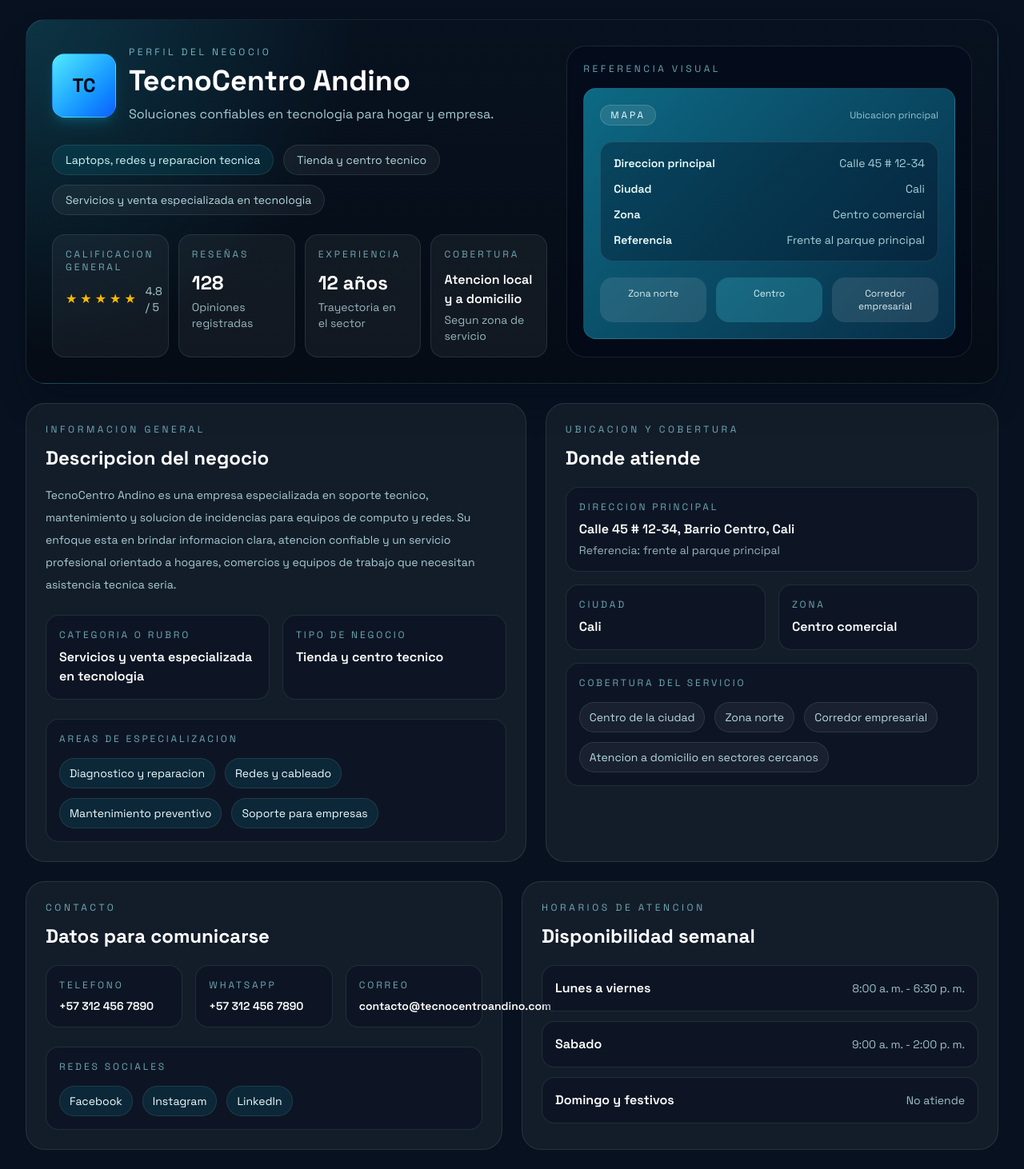
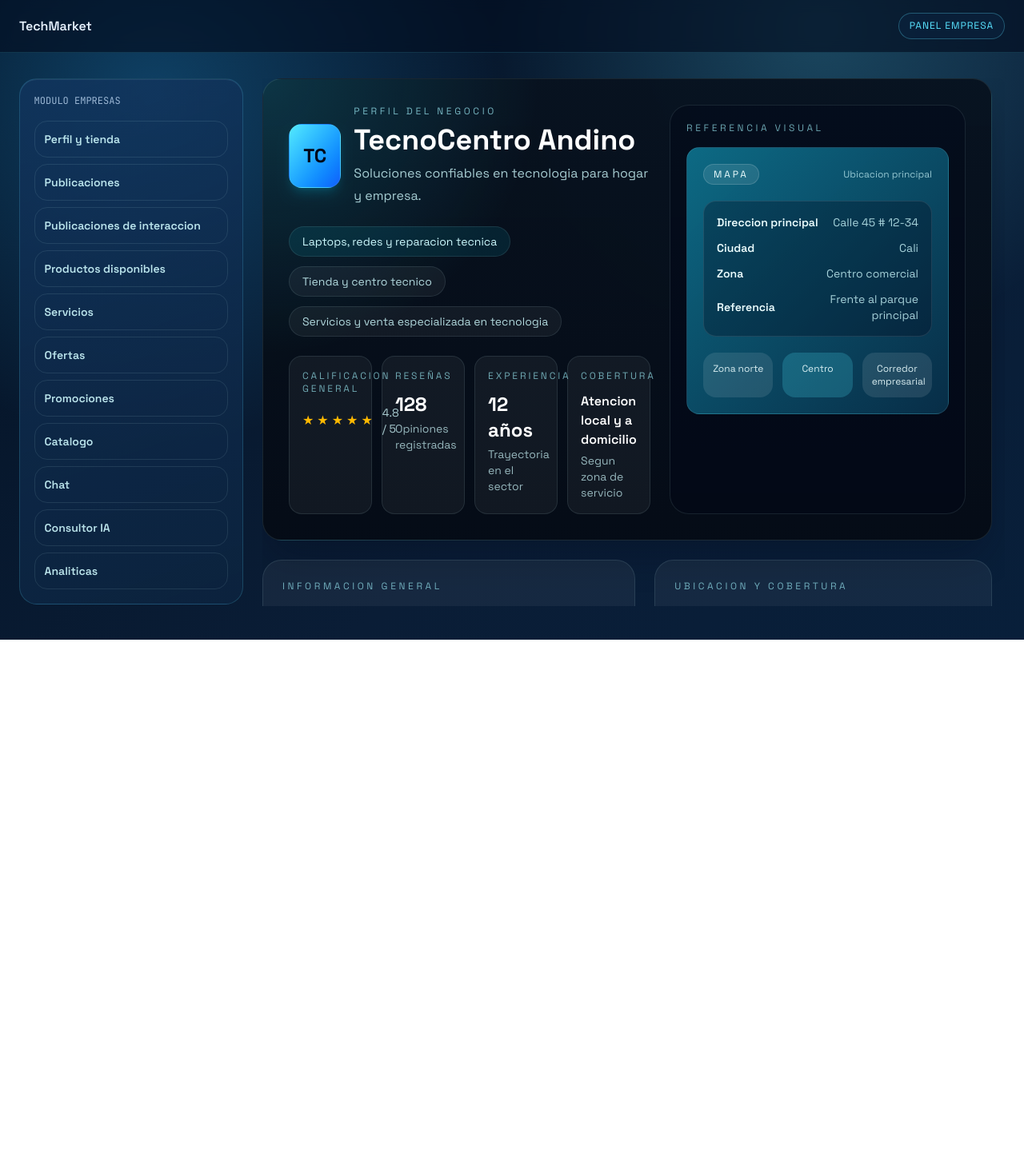
Before and after one commit to isavethh/proyecto-techmarket-parte-front, a Next.js app in the folder frontend/: page /empresa/perfil in a window 1280 px wide. Shown: the top 1462 px of the page at 80% size. After the commit the page ends 800 px from the top, so only its background shows below. Built offline with nearby package versions, Linux system fonts and the light colour scheme.

Commit message:
arreglo de pagina perfil + sidebar

```diff
--- a/frontend/app/empresa/perfil/page.tsx
+++ b/frontend/app/empresa/perfil/page.tsx
@@ -1,3 +1,19 @@
+import Link from "next/link";
+
+const companyModules = [
+  { title: "Perfil y tienda", href: "/empresa/perfil" },
+  { title: "Publicaciones", href: "/empresa/publicaciones" },
+  { title: "Publicaciones de interaccion", href: "/empresa/interaccion" },
+  { title: "Productos disponibles", href: "/empresa/productos" },
+  { title: "Servicios", href: "/empresa/servicios" },
+  { title: "Ofertas", href: "/empresa/ofertas" },
+  { title: "Promociones", href: "/empresa/promociones" },
+  { title: "Catalogo", href: "/empresa/catalogo" },
+  { title: "Chat", href: "/empresa/chat" },
+  { title: "Consultor IA", href: "/empresa/ia" },
+  { title: "Analiticas", href: "/empresa/analiticas" },
+];
+
 const businessData = {
   name: "TecnoCentro Andino",
   logo: "TC",
@@ -69,8 +85,29 @@ function RatingStars({ rating }: { rating: number }) {
 
 export default function Perfil() {
   return (
-    <div className="min-h-screen bg-[#07111f] text-cyan-50">
-      <main className="mx-auto flex w-full max-w-7xl flex-col gap-6 px-4 py-6 sm:px-6 lg:px-8">
+    <div className="flex-1 pb-8">
+      <header className="tech-top-nav">
+        <div className="flex items-center justify-between px-6 py-4">
+          <Link href="/" className="font-semibold text-cyan-100/90">
+            TechMarket
+          </Link>
+          <span className="tech-chip">Panel empresa</span>
+        </div>
+      </header>
+
+      <main className="mt-8 grid gap-6 px-6 lg:grid-cols-[280px_1fr]">
+        <aside className="tech-card h-fit">
+          <p className="tech-mono text-xs text-cyan-200/75">MODULO EMPRESAS</p>
+          <nav className="mt-4 space-y-2 text-sm text-cyan-100/90">
+            {companyModules.map((module) => (
+              <Link key={module.title} href={module.href} className="block rounded-2xl border border-cyan-100/10 p-3 font-semibold text-cyan-50 hover:bg-cyan-100/5 transition">
+                {module.title}
+              </Link>
+            ))}
+          </nav>
+        </aside>
+
+        <section className="space-y-6 overflow-y-auto pr-4" style={{ maxHeight: "calc(100vh - 140px)" }}>
           <section className="overflow-hidden rounded-3xl border border-cyan-100/10 bg-[radial-gradient(circle_at_top_left,_rgba(34,211,238,0.18),_transparent_32%),linear-gradient(180deg,_rgba(8,18,31,0.96),_rgba(5,12,22,0.98))] shadow-2xl shadow-slate-950/30">
                 <div className="grid gap-6 p-6 md:grid-cols-[1.1fr_0.9fr] md:p-8">
                   <div>
@@ -226,11 +263,11 @@ export default function Perfil() {
                   <p className="text-xs uppercase tracking-[0.3em] text-cyan-200/65">Contacto</p>
                   <h2 className="mt-3 text-2xl font-bold text-white">Datos para comunicarse</h2>
 
-            <div className="mt-5 grid gap-4 sm:grid-cols-3">
+                  <div className="mt-5 grid gap-4 grid-cols-1 md:grid-cols-2 lg:grid-cols-3">
                     {contactChannels.map((channel) => (
-                <div key={channel.label} className="rounded-2xl border border-cyan-100/10 bg-slate-950/30 p-4">
+                      <div key={channel.label} className="rounded-2xl border border-cyan-100/10 bg-slate-950/30 p-4 break-words">
                         <p className="text-xs uppercase tracking-[0.24em] text-cyan-200/65">{channel.label}</p>
-                  <p className="mt-2 text-sm font-semibold text-white">{channel.value}</p>
+                        <p className="mt-2 text-sm font-semibold text-white break-words">{channel.value}</p>
                       </div>
                     ))}
                   </div>
@@ -259,7 +296,7 @@ export default function Perfil() {
 
                   <div className="mt-5 space-y-3">
                     {schedules.map((schedule) => (
-                <div key={schedule.day} className="flex items-center justify-between gap-4 rounded-2xl border border-cyan-100/10 bg-slate-950/30 p-4">
+                      <div key={schedule.day} className="flex flex-col sm:flex-row sm:items-center sm:justify-between gap-2 rounded-2xl border border-cyan-100/10 bg-slate-950/30 p-4">
                         <span className="font-semibold text-white">{schedule.day}</span>
                         <span className="text-sm text-cyan-100/75">{schedule.hours}</span>
                       </div>
@@ -271,22 +308,22 @@ export default function Perfil() {
               <section className="rounded-3xl border border-cyan-100/10 bg-white/5 p-6">
                 <p className="text-xs uppercase tracking-[0.3em] text-cyan-200/65">Sucursales o sedes</p>
                 <h2 className="mt-3 text-2xl font-bold text-white">Puntos de atencion</h2>
-          <div className="mt-6 grid gap-4 lg:grid-cols-2">
+                <div className="mt-6 grid gap-4 grid-cols-1 lg:grid-cols-2">
                   {branches.map((branch) => (
                     <div key={branch.name} className="rounded-2xl border border-cyan-100/10 bg-slate-950/30 p-5">
                       <p className="text-lg font-semibold text-white">{branch.name}</p>
                       <div className="mt-4 space-y-3 text-sm text-cyan-100/80">
                         <div>
                           <p className="text-xs uppercase tracking-[0.24em] text-cyan-200/65">Direccion</p>
-                    <p className="mt-1">{branch.address}</p>
+                          <p className="mt-1 break-words">{branch.address}</p>
                         </div>
                         <div>
                           <p className="text-xs uppercase tracking-[0.24em] text-cyan-200/65">Telefono</p>
-                    <p className="mt-1">{branch.phone}</p>
+                          <p className="mt-1 break-words">{branch.phone}</p>
                         </div>
                         <div>
                           <p className="text-xs uppercase tracking-[0.24em] text-cyan-200/65">Horario de atencion</p>
-                    <p className="mt-1 leading-7">{branch.hours}</p>
+                          <p className="mt-1 leading-7 break-words">{branch.hours}</p>
                         </div>
                       </div>
                     </div>
@@ -324,6 +361,8 @@ export default function Perfil() {
                   </div>
                 </article>
               </section>
+            </section>
+
       </main>
     </div>
   );
```
Lines whose indentation alone changed are shown as unchanged.
